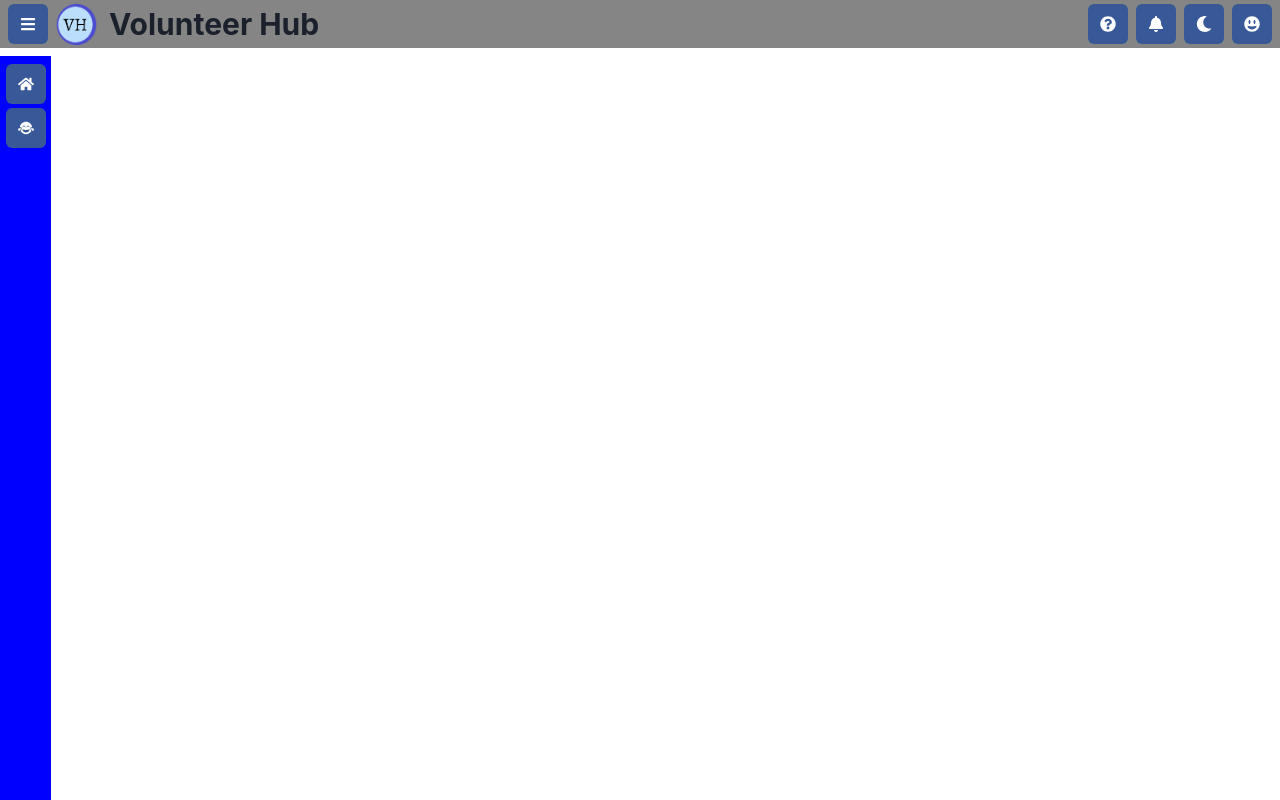
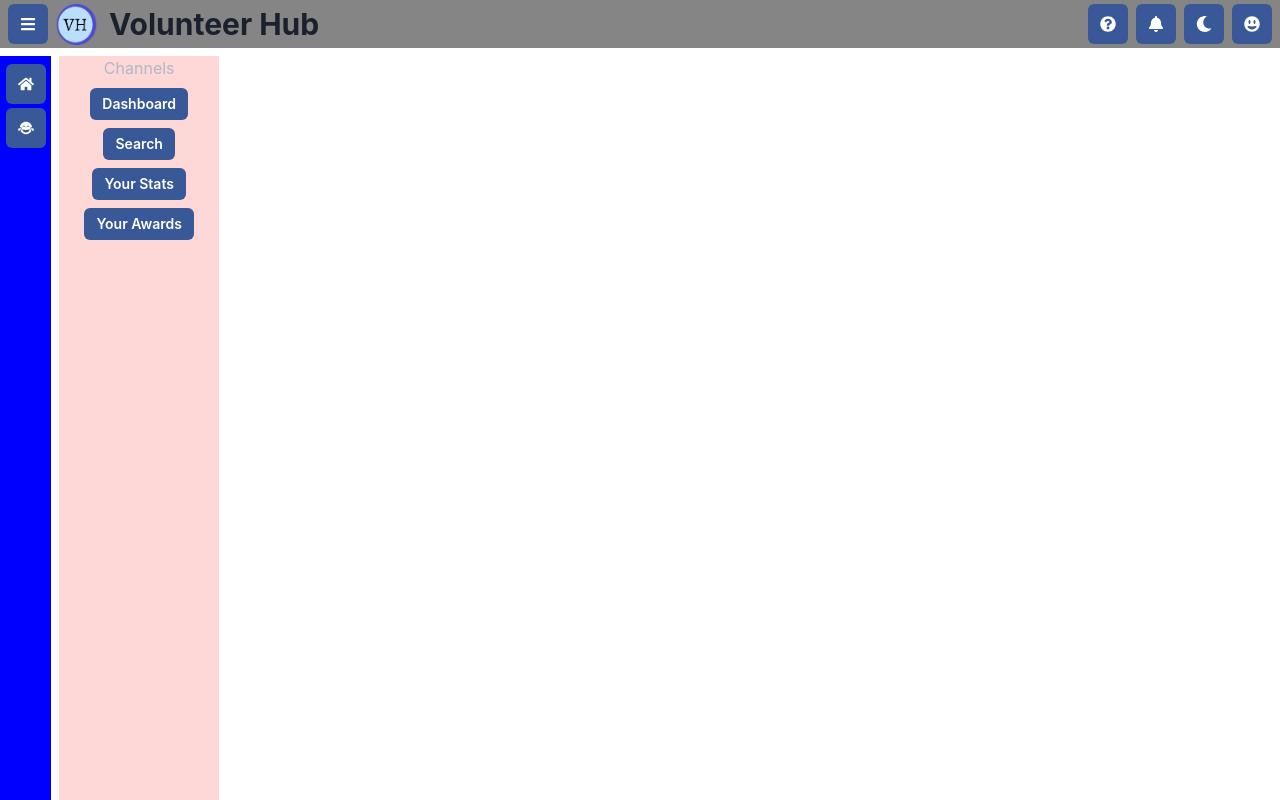
Before and after one commit to uvadhar11/Volunteer-Hub, a React (Create React App) app in the folder app/: page /home in a window 1280 px wide. Built offline with nearby package versions, Linux system fonts and the light colour scheme.

Commit message:
both side bars are now static. Home side bar works and sends you to dashboard on click.

```diff
--- a/app/src/App.js
+++ b/app/src/App.js
@@ -7,7 +7,7 @@ import SignUp from "./components/sign-up";
 import Search from "./components/search";
 import YourStats from "./components/your-stats";
 import YourAwards from "./components/your-awards";
-import HomeSidebar from "./components/home-sidebar";
+// import HomeSidebar from "./components/home-sidebar";
 
 function App() {
   return (
@@ -15,12 +15,12 @@ function App() {
       <Routes>
         <Route path="/" element={<Features />} />
         <Route path="home" element={<Home />}>
-          <Route path="home-sidebar" element={<HomeSidebar />}>
-            <Route path="dashboard" element={<Dashboard />} />
-            <Route path="search" element={<Search />} />
-            <Route path="your-stats" element={<YourStats />}></Route>
-            <Route path="your-awards" element={<YourAwards />}></Route>
-          </Route>
+          {/* <Route path="home-sidebar" element={<HomeSidebar />}> */}
+          <Route path="dashboard" element={<Dashboard />} />
+          <Route path="search" element={<Search />} />
+          <Route path="your-stats" element={<YourStats />}></Route>
+          <Route path="your-awards" element={<YourAwards />}></Route>
+          {/* </Route> */}
           {/* Add the volunteer opportunity sidebar here */}
         </Route>
         <Route path="sign-up" element={<SignUp />} />
--- a/app/src/components/home-sidebar.js
+++ b/app/src/components/home-sidebar.js
@@ -1,8 +1,10 @@
 import React from "react";
-import { Button, Link, VStack, Text } from "@chakra-ui/react";
+import { Button, Link, VStack, Text, HStack } from "@chakra-ui/react";
+import { Outlet } from "react-router-dom";
 
 function HomeSidebar() {
   return (
+    <HStack>
       <VStack width="10em" height="100%" bg="red.100">
         <Text fontSize="1xl">Channels</Text>
         <Link to="dashboard">
@@ -26,6 +28,8 @@ function HomeSidebar() {
           </Button>
         </Link>
       </VStack>
+      <Outlet />
+    </HStack>
   );
 }
 
--- a/app/src/components/home.js
+++ b/app/src/components/home.js
@@ -5,8 +5,10 @@ import {
   useColorMode,
   Spacer,
   HStack,
+  Button,
+  Text,
 } from "@chakra-ui/react";
-import React from "react";
+import React, { useState } from "react";
 import { Link, Outlet } from "react-router-dom";
 import {
   FaBars,
@@ -20,15 +22,31 @@ import {
 } from "react-icons/fa";
 import Logo from "./logo";
 
-let homeClicked = true;
-function switchHomeClicked() {
-  homeClicked = !homeClicked;
-}
+// let homeClicked = true;
+// function switchHomeClicked() {
+//   // homeClicked = !homeClicked;
+//   // console.log(homeClicked);
+
+//   // const [count, ]
+//   setButtonState(true);
+// }
+
+// function example() {}
 
 function Home() {
   const { colorMode, toggleColorMode } = useColorMode();
   const isDark = colorMode === "dark"; // the value is this boolean expression so the value technically doesn;t change but the evaluation
   // true/false doesn't change.
+  const [buttonState, setButtonState] = useState(false);
+
+  let homeClicked = true;
+  function switchHomeClicked() {
+    // homeClicked = !homeClicked;
+    // console.log(homeClicked);
+
+    // const [count, ]
+    setButtonState(!buttonState);
+  }
 
   return (
     <VStack w="100%" h="100vh">
@@ -86,14 +104,14 @@ function Home() {
           alignSelf={"flex-start"}
           gap="1"
         >
-          <Link to={homeClicked ? "home-sidebar" : "home"}>
+          <Link to="dashboard">
             {" "}
             {/*embed JS example. Old: "home-sidebar*/}
             <IconButton
               mt="2"
               aria-label="Home Button"
               colorScheme="facebook"
-              onClick={switchHomeClicked}
+              // onClick={switchHomeClicked}
               icon={<FaHome />}
             ></IconButton>
           </Link>
@@ -106,8 +124,9 @@ function Home() {
             ></IconButton>
           </Link>
         </VStack>
+
         {/* side side bar / sidebar 2 (like channel bar) */}
-        {/* <VStack width="10em" height="100%" bg="red.100">
+        <VStack width="10em" height="100%" bg="red.100">
           <Text fontSize="1xl">Channels</Text>
           <Link to="dashboard">
             <Button colorScheme={"facebook"} size="sm">
@@ -129,8 +148,8 @@ function Home() {
               Your Awards
             </Button>
           </Link>
-        </VStack> */}
-        <Outlet /> {/*This outlet is for the channels sidebar. */}
+        </VStack>
+        <Outlet />
         {/* content stuff */}
         {/* <Outlet /> */}
       </HStack>
```
Lines whose indentation alone changed are shown as unchanged.
